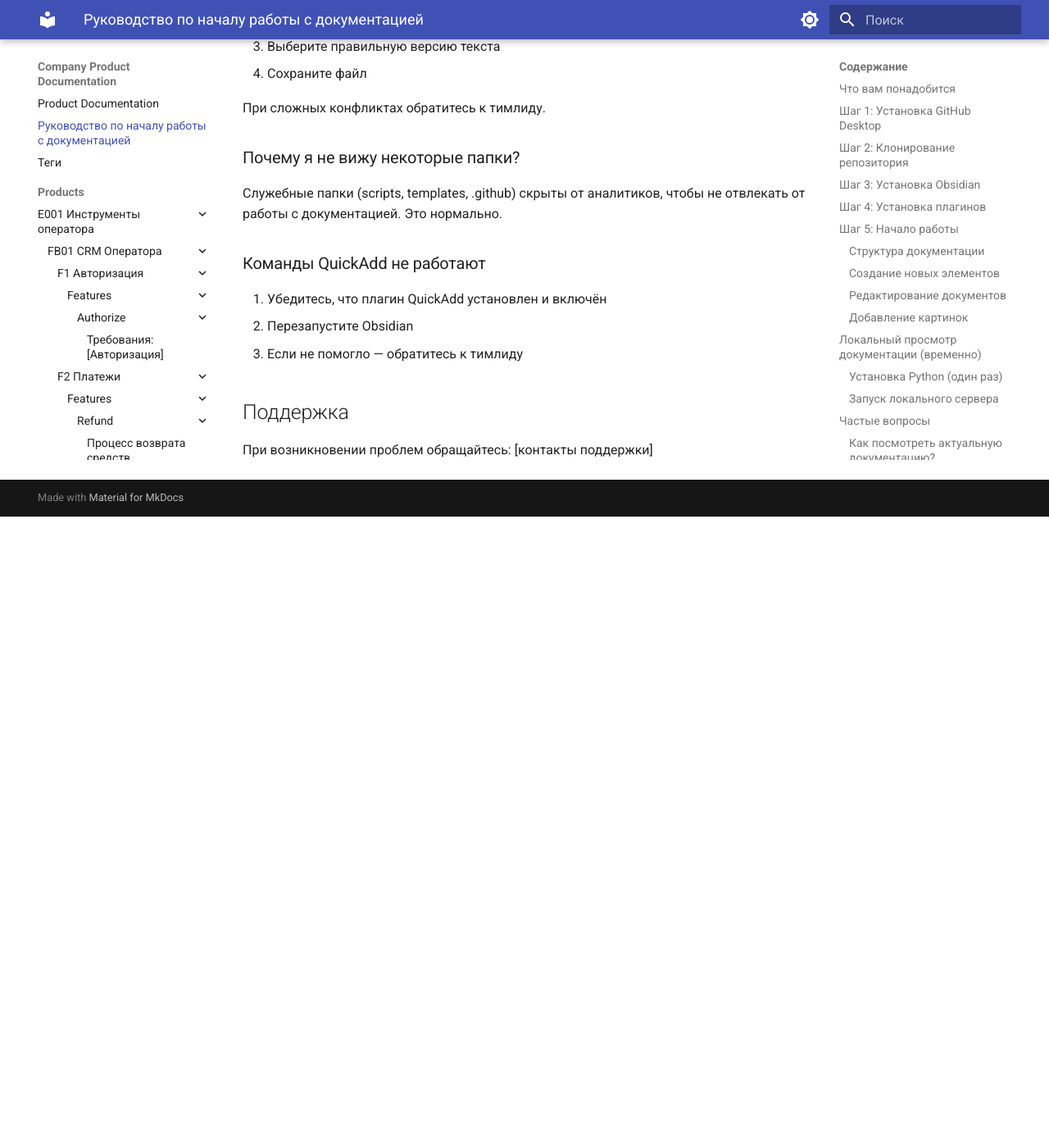
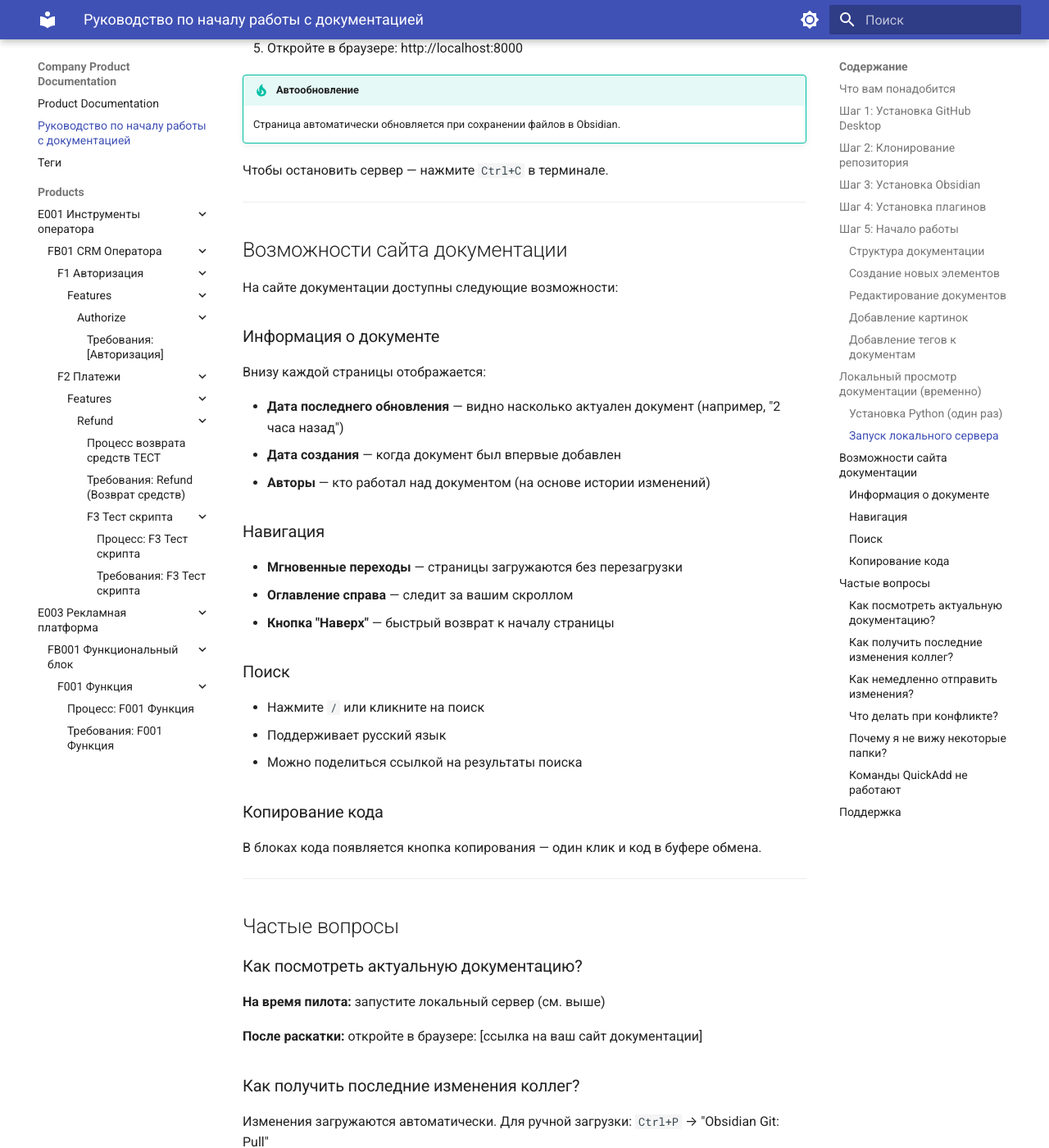
Before and after one commit to nikxcost/docs_as_code, an MkDocs documentation site: the page built from docs/ONBOARDING.md, in a window 1280 px wide and 1400 px high, scrolled down 4731 px. Shown: the whole window at 82% size. Built offline with MkDocs 1.6.1 and Material for MkDocs 9.7.7, drawn with Linux system fonts in a browser that asks for light colours; before the commit the page ends 5361 px from its top, so only the background shows below that; some of the changed text lies outside the part shown.

Commit message:
auto: 2026-01-28 11:12

````diff
--- a/docs/ONBOARDING.md
+++ b/docs/ONBOARDING.md
@@ -100,6 +100,38 @@ products/
 2. В Obsidian нажмите `Ctrl+V`
 3. Картинка автоматически сохранится в папку `assets/images/`
 
+### Добавление тегов к документам
+
+Теги помогают группировать связанные документы и улучшают навигацию.
+
+Добавьте теги в начало любого markdown-файла:
+
+```yaml
+---
+tags:
+  - CRM
+  - требования
+  - draft
+---
+
+# Заголовок страницы
+```
+
+**Рекомендуемые теги:**
+
+| Тег | Когда использовать |
+|-----|-------------------|
+| `draft` | Документ в работе, не финальная версия |
+| `ready` | Документ готов и актуален |
+| `deprecated` | Устаревший документ |
+| `требования` | Страница с требованиями |
+| `процесс` | Описание бизнес-процесса |
+
+Все теги собраны на странице [Теги](tags.md).
+
+!!! tip "Теги в Obsidian"
+    В Obsidian теги также работают — можно искать по тегам через поиск.
+
 ## Локальный просмотр документации (временно)
 
 !!! warning "Только на время пилота"
@@ -138,6 +170,36 @@ Python обычно уже установлен. Если нет — устан
     Страница автоматически обновляется при сохранении файлов в Obsidian.
 
 Чтобы остановить сервер — нажмите `Ctrl+C` в терминале.
+
+---
+
+## Возможности сайта документации
+
+На сайте документации доступны следующие возможности:
+
+### Информация о документе
+
+Внизу каждой страницы отображается:
+
+- **Дата последнего обновления** — видно насколько актуален документ (например, "2 часа назад")
+- **Дата создания** — когда документ был впервые добавлен
+- **Авторы** — кто работал над документом (на основе истории изменений)
+
+### Навигация
+
+- **Мгновенные переходы** — страницы загружаются без перезагрузки
+- **Оглавление справа** — следит за вашим скроллом
+- **Кнопка "Наверх"** — быстрый возврат к началу страницы
+
+### Поиск
+
+- Нажмите `/` или кликните на поиск
+- Поддерживает русский язык
+- Можно поделиться ссылкой на результаты поиска
+
+### Копирование кода
+
+В блоках кода появляется кнопка копирования — один клик и код в буфере обмена.
 
 ---
 
--- a/docs/products/Е001 Инструменты оператора/FB01 CRM Оператора/F2 Платежи/features/refund/process.md
+++ b/docs/products/Е001 Инструменты оператора/FB01 CRM Оператора/F2 Платежи/features/refund/process.md
@@ -1,4 +1,4 @@
-# Процесс возврата средств
+# Процесс возврата средств ТЕСТ
 
 ## Диаграмма процесса (Mermaid)
 
````
Also changed, not shown: docs/products/Е001 Инструменты оператора/FB01 CRM Оператора/F1 Авторизация/features/authorize/index.md (+1 -1 lines).
